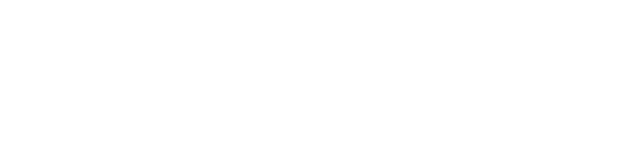
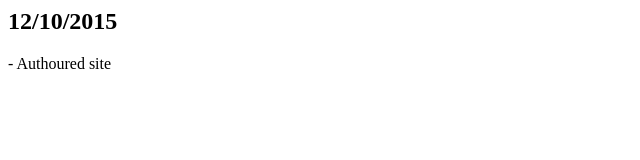
Before and after one commit to tfalucifer/gh-pages, a plain HTML site: page index.html in a window 1280 px wide. Shown: the whole page, without its empty margins (0-640 px from the left). Drawn offline with Linux system fonts and the light colour scheme.

Commit message:
Update index.html

```diff
--- a/index.html
+++ b/index.html
@@ -2,4 +2,8 @@
   <head>
     <title id='t'>TFALucifer Source Host</title>
   </head>
+  <div id='log'>
+    <h2>12/10/2015</h2>
+    <p>- Authoured site</p>
+  </div>
 </html>
```
